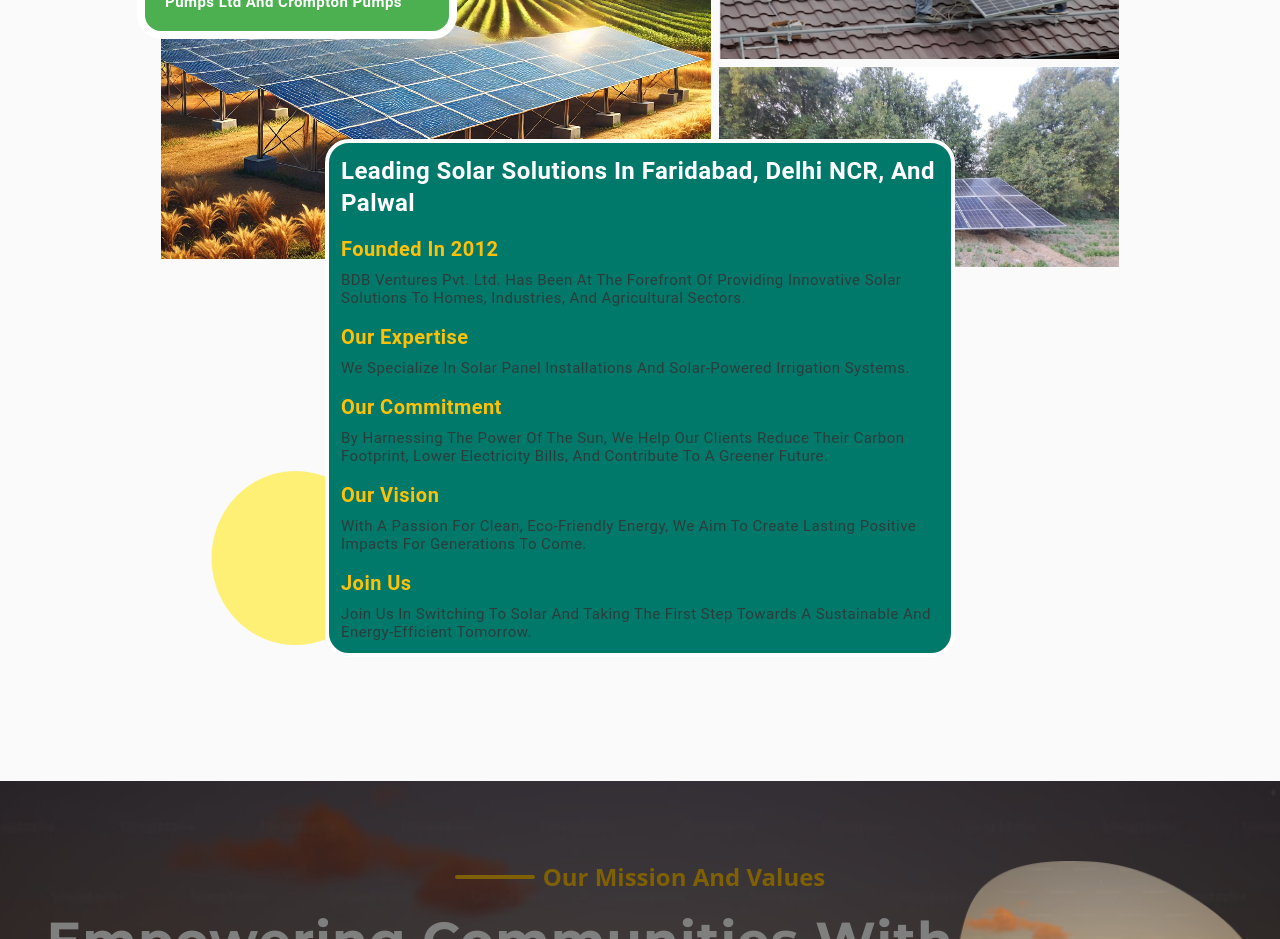
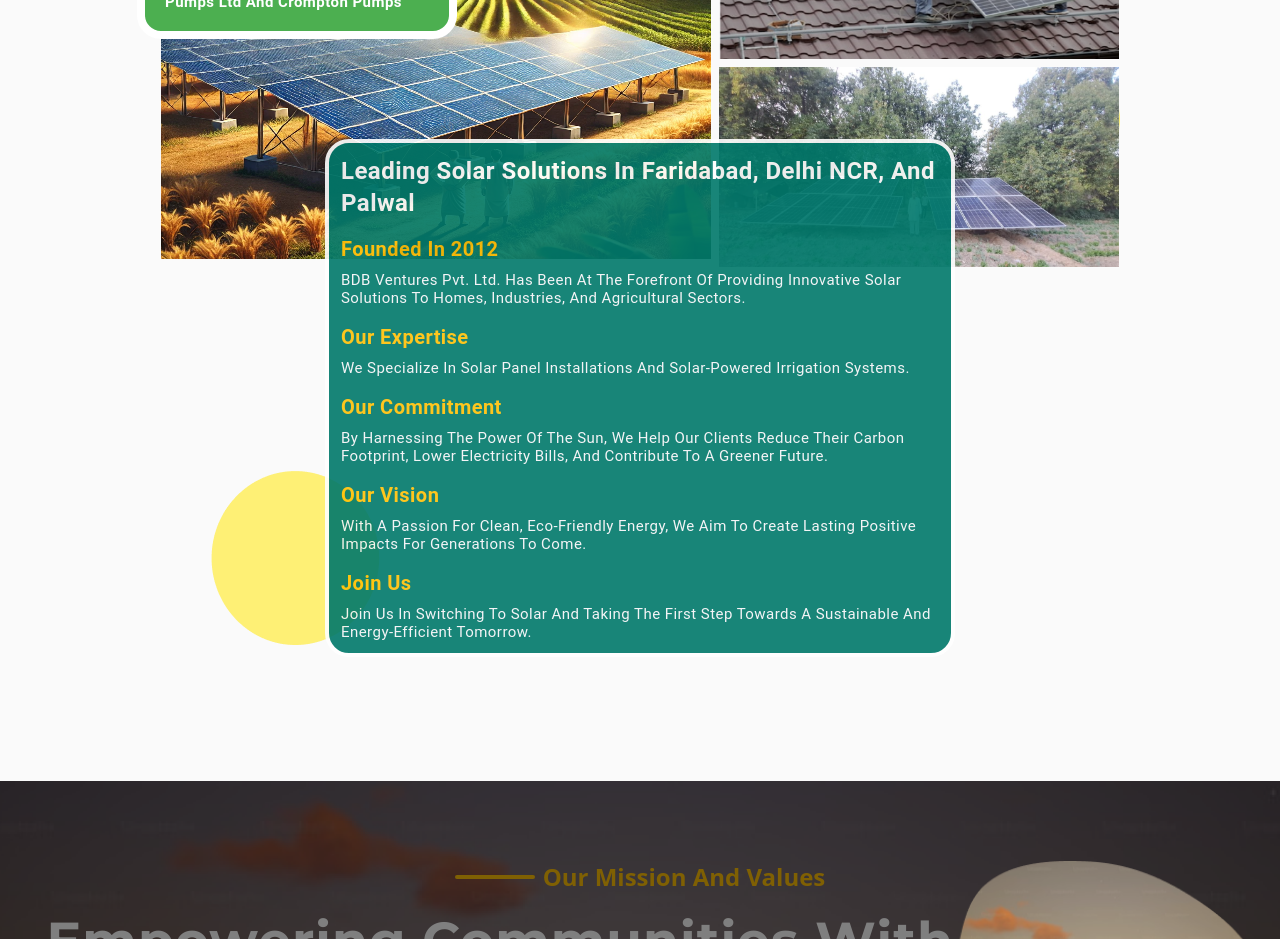
Before and after one commit to Chaitanya-exe/BDBVPL, a Next.js app: page /aboutus in a window 1280 px wide. Shown: the part 1000-1939 px from the top of the page. Built offline with nearby package versions, Linux system fonts and the light colour scheme; what tailwindcss-motion would draw is missing.

Commit message:
More Tweaks

```diff
--- a/app/aboutus/page.js
+++ b/app/aboutus/page.js
@@ -146,7 +146,7 @@ const page = () => {
               />
             </div>
           </div>
-          <div className="motion-translate-x-in-[-1%] motion-translate-y-in-[200%] rounded-3xl md:min-w-[630px] z-10 w-[300px] pText p-2 md:p-3 border-4 border-white bg-deepTeal text-white">
+          <div className="motion-translate-x-in-[-1%] motion-translate-y-in-[200%] rounded-3xl md:min-w-[630px] z-10 w-[300px] pText p-2 md:p-3 border-4 border-white bg-deepTeal opacity-90 text-white">
             <div>
               <h1 className="font-bold text-2xl text-white mb-4">
                 Leading Solar Solutions In Faridabad, Delhi NCR, And Palwal
@@ -156,7 +156,7 @@ const page = () => {
                   <h2 className="font-semibold text-xl text-solarYellow mb-2">
                     Founded In 2012
                   </h2>
-                  <p className="text-text/85 text-gray-100">
+                  <p className="text-gray-100">
                     BDB Ventures Pvt. Ltd. has been at the forefront of
                     providing innovative solar solutions to homes, industries,
                     and agricultural sectors.
@@ -166,7 +166,7 @@ const page = () => {
                   <h2 className="font-semibold text-xl text-solarYellow mb-2">
                     Our Expertise
                   </h2>
-                  <p className="text-text/85 text-gray-100">
+                  <p className=" text-gray-100">
                     We specialize in solar panel installations and solar-powered
                     irrigation systems.
                   </p>
@@ -175,7 +175,7 @@ const page = () => {
                   <h2 className="font-semibold text-xl text-solarYellow mb-2">
                     Our Commitment
                   </h2>
-                  <p className="text-text/85 text-gray-100">
+                  <p className=" text-gray-100">
                     By harnessing the power of the sun, we help our clients
                     reduce their carbon footprint, lower electricity bills, and
                     contribute to a greener future.
@@ -185,7 +185,7 @@ const page = () => {
                   <h2 className="font-semibold text-xl text-solarYellow mb-2">
                     Our Vision
                   </h2>
-                  <p className="text-text/85 text-gray-100">
+                  <p className=" text-gray-100">
                     With a passion for clean, eco-friendly energy, we aim to
                     create lasting positive impacts for generations to come.
                   </p>
@@ -194,7 +194,7 @@ const page = () => {
                   <h2 className="font-semibold text-xl text-solarYellow mb-2">
                     Join Us
                   </h2>
-                  <p className="text-text/85 text-gray-100">
+                  <p className=" text-gray-100">
                     Join us in switching to solar and taking the first step
                     towards a sustainable and energy-efficient tomorrow.
                   </p>
--- a/components/pdfDownload.jsx
+++ b/components/pdfDownload.jsx
@@ -60,14 +60,14 @@ const PdfDownload = () => {
 
   return (
     <div className="flex justify-center items-center p-6" id="Broshure">
-      <div className="w-full max-w-4xl bg-white/80 backdrop-blur-lg shadow-lg rounded-lg p-6 md:p-8 flex flex-col md:flex-row justify-between items-center gap-6 border border-gray-300">
+      <div className="w-full max-w-4xl bg-black opacity-90 backdrop-blur-lg shadow-lg rounded-lg p-6 md:p-8 flex flex-col md:flex-row justify-between items-center gap-6 border border-gray-300">
         {/* Icon Section */}
         <div className="bg-solarYellow border-solarYellow border-2 rounded-full p-4 transform transition-transform duration-300 ease-in-out hover:scale-110 hover:shadow-lg hover:shadow-solarYellow/50">
-          <TextSnippetIcon fontSize="large" className="text-black" />
+          <TextSnippetIcon fontSize="large" className="text-white" />
         </div>
 
         {/* Text Section */}
-        <div className="text-center md:text-left text-black text-lg md:text-2xl font-semibold">
+        <div className="text-center md:text-left text-white text-lg md:text-2xl font-semibold">
           Download Our Company Catalogue from Here
         </div>
 
```
